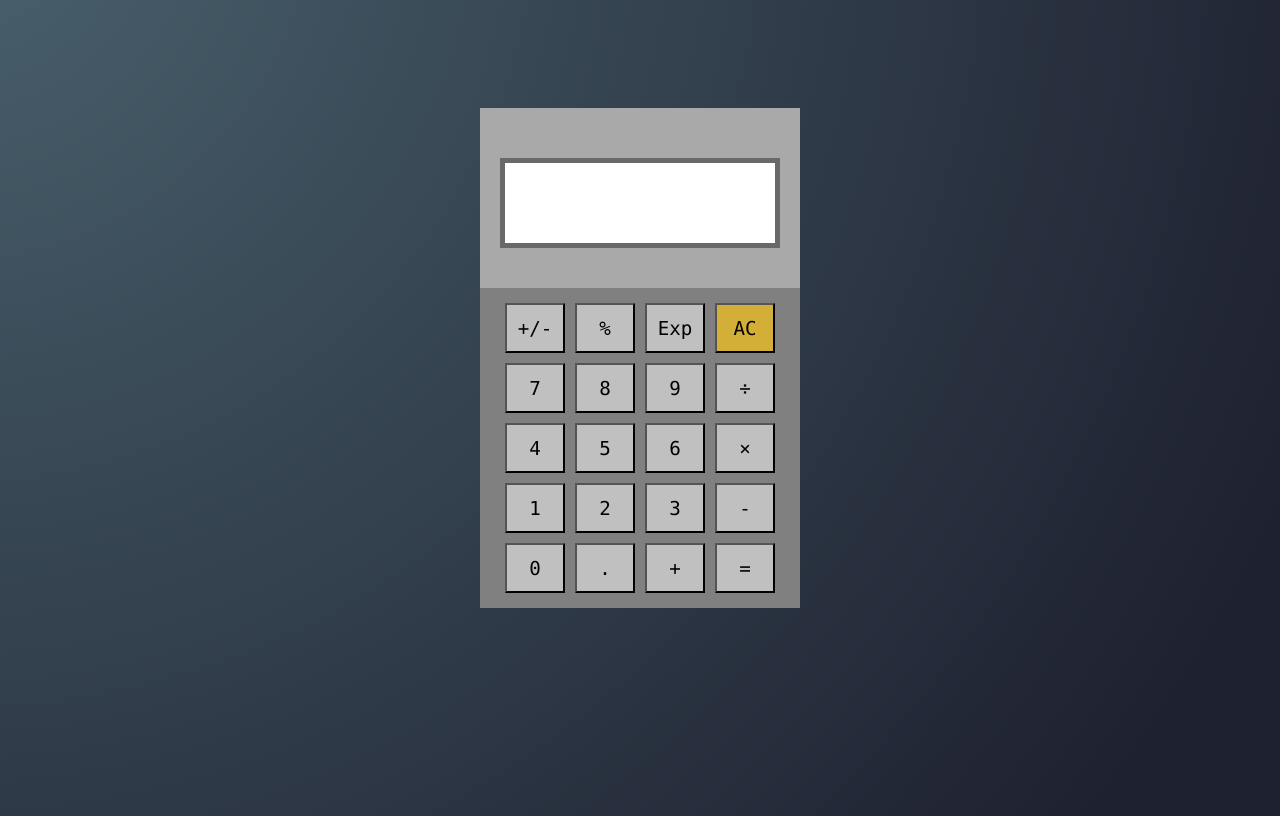
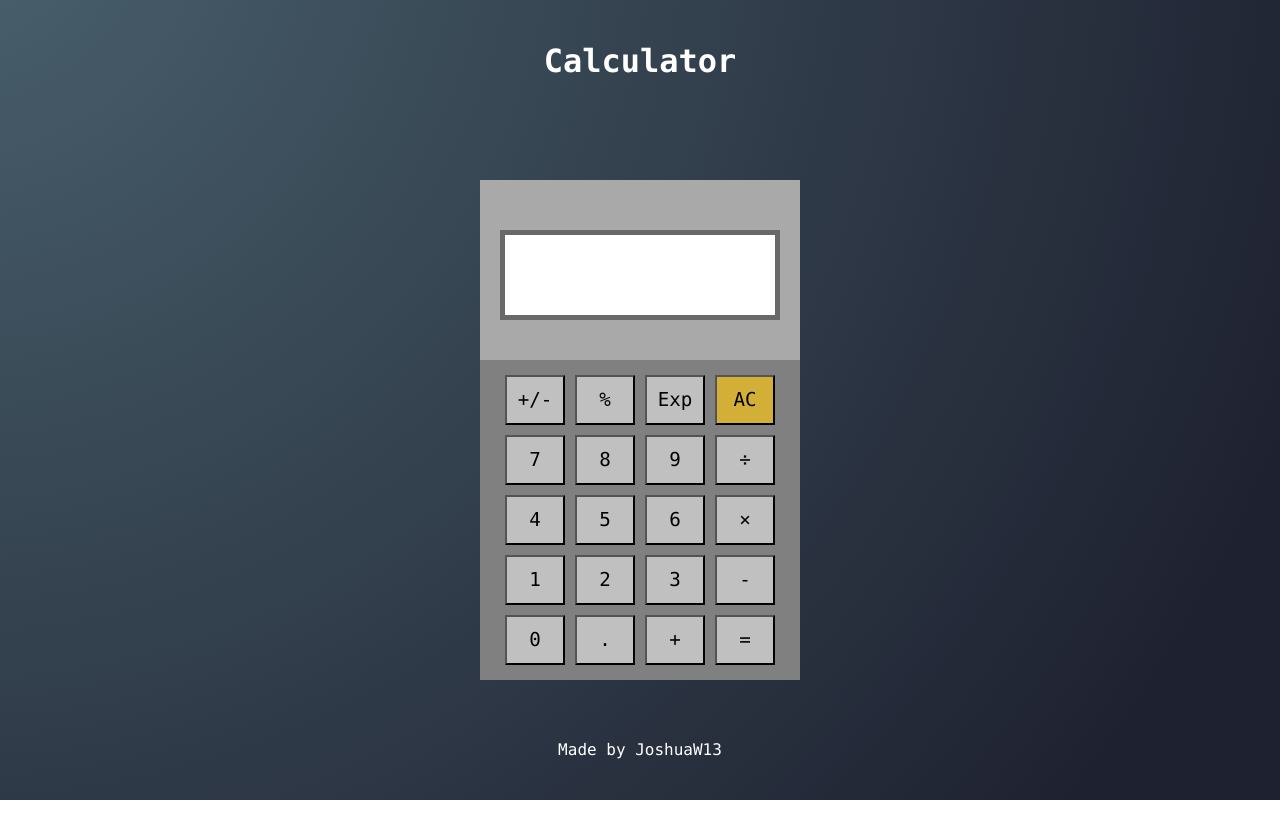
Before and after one commit to JoshuaW13/Calculator, a plain HTML site: page index.html in a window 1280 px wide. Drawn offline with Linux system fonts and the light colour scheme.

Commit message:
finished?

```diff
--- a/index.html
+++ b/index.html
@@ -9,6 +9,7 @@
     <script src="calculations.js" defer></script>
 </head>
 <body>
+    <div class="title">Calculator</div>
     <div class="calcBody">
         <p class="calcScreen"></p>
         <div class="buttons">
@@ -35,6 +36,7 @@
         </div>
 
     </div>
+    <div class="footer">Made by JoshuaW13</div>
 
 </body>
 </html>
--- a/styles.css
+++ b/styles.css
@@ -1,20 +1,22 @@
 body{
     display: flex;
-    height: 100vh;
+    height: 98vh;
     background: radial-gradient(circle at -4% -12.9%, rgb(74, 98, 110) 0.3%, rgb(30, 33, 48) 90.2%);
     font-family: "Lucida Console", "Courier New", monospace;
+    flex-direction: column;
+    justify-content:  center;
 
 }
 
 .calcBody{
-    margin: auto;
+
     align-self: center;
     background-color: darkgrey;
     width: 320px;
     height: 500px;
     display: flex;
     flex-wrap: wrap;
-    margin-top: 100px;
+
 }
 
 .buttons{
@@ -64,3 +66,19 @@ button{
     width: 60px;
 
 }
+
+.footer{
+    text-align:  center;
+    color: white;
+    margin-top: 60px;
+
+
+}
+
+.title{
+    text-align: center;
+    color: white;
+    font-size: xx-large;
+    font-weight: bold;
+    margin-bottom: 100px;
+}
```
